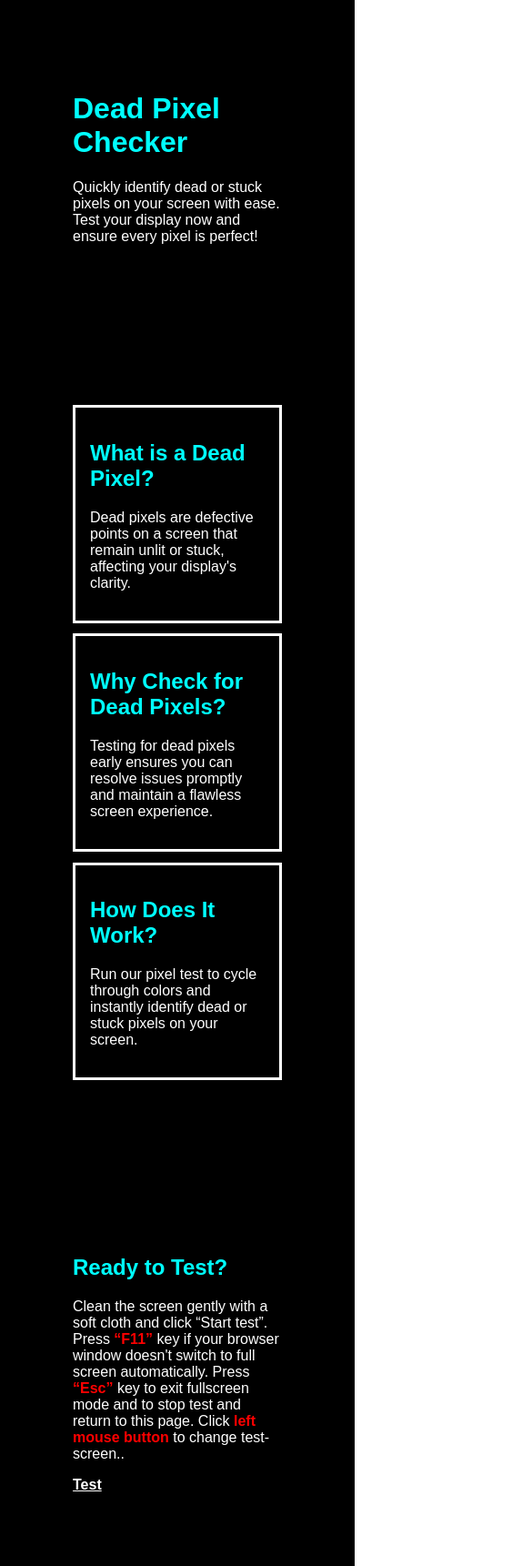
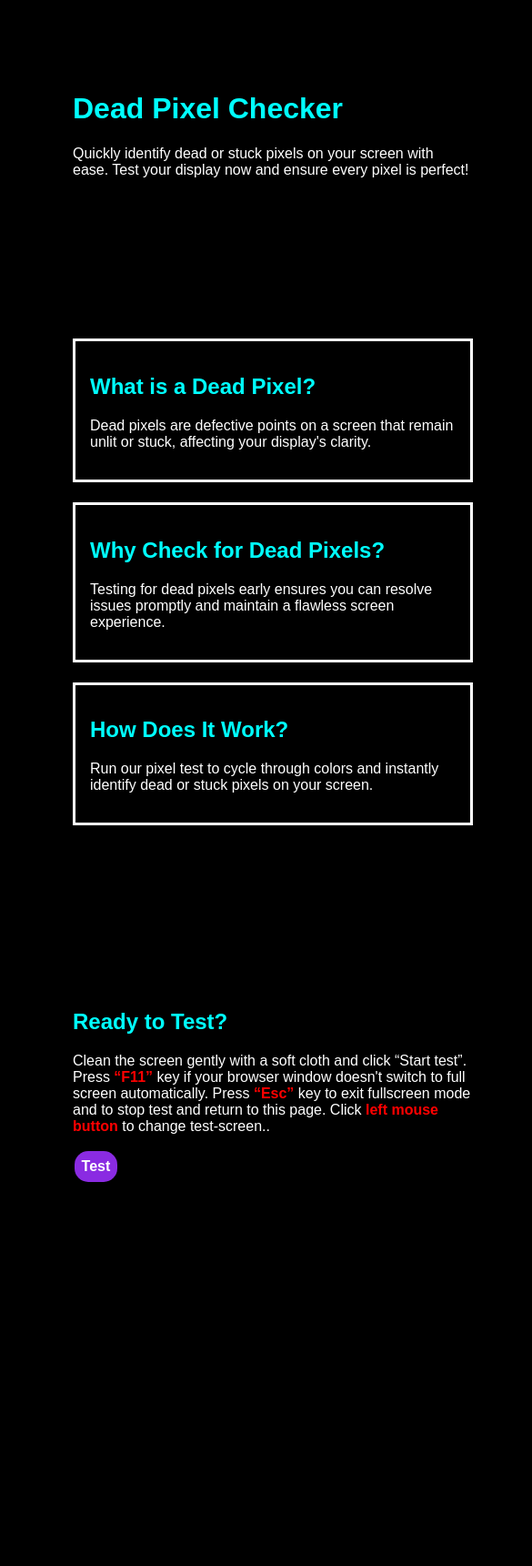
Before and after one commit to AnasNaveed331/Dead-Pixel-check-Website, a plain HTML site: page index.html in a window 390 px wide. Shown: the whole page at 91% size, 585 px wide, since content can reach past the window. After the commit the page ends 1380 px from the top, so only its background shows below. Drawn offline with Linux system fonts and the light colour scheme.

Commit message:
Added responsiveness by using min and max width Added style to the button Added 2 more colore red and green Added "click anywhere" functionality

```diff
--- a/script.js
+++ b/script.js
@@ -2,7 +2,7 @@
 const html = document.querySelector(".color_html");
 
 // Define an array of colors to toggle through
-const colors = ["blue", "black", "white"];
+const colors = ["blue", "black", "white","green","red"];
 let currentColorIndex = 0; // Initial color index
 
 // Function to change the background color
--- a/style.css
+++ b/style.css
@@ -6,6 +6,7 @@
 body{
     margin: 0;
     font-family: sans-serif;
+    background-color: rgb(0, 0, 0);
 
 }
 
@@ -13,19 +14,17 @@ body{
 
 /* Header section styling */
 .header{
-    background-color: rgb(0, 0, 0);
     padding: 5rem;
+    min-width: 600px;
+    max-width: 900px;
+    margin:0 auto;
+
 
 
 }
 
 
-.Hero_Section{
-    background-color:rgb(0, 0, 0);
-    color:aqua
-}
-
-.heading{
+.Hero_Section,.heading{
     color:aqua
 }
 
@@ -37,14 +36,12 @@ body{
 
 /* Main Sections boxes */
 
-main{
-
-    background-color: rgb(0, 0, 0);
-
-}
 .main_boxes{
     padding: 5em;
-    background-color: black;
+    min-width: 600px;
+    max-width: 900px;
+    margin:0 auto;
+
 }
 
 
@@ -67,6 +64,11 @@ main{
 
 .cta{
     padding: 5em;
+    min-width: 600px;
+    max-width: 900px;
+    margin:0 auto;
+
+    background-color: rgb(0, 0, 0);
 }
 .cta_h2{
     color: aqua;
@@ -75,18 +77,19 @@ main{
     color:white
 }
 
-.btn{
-    padding: 1em;
-    margin: 10px;
-    border-radius: 15px;
-    font-size: 2rem;
-    color: black;
-
-}
 
 a{
+    display: inline-block;
+    padding: 0.5em;
+    margin: 0.1em;
+    border-radius: 15px;
     color:white;
     font-weight: bolder;
+    text-decoration: none;
+    font-size: 1em;
+    border: none;
+    background-color: blueviolet
+
 }
 
 b{
```
